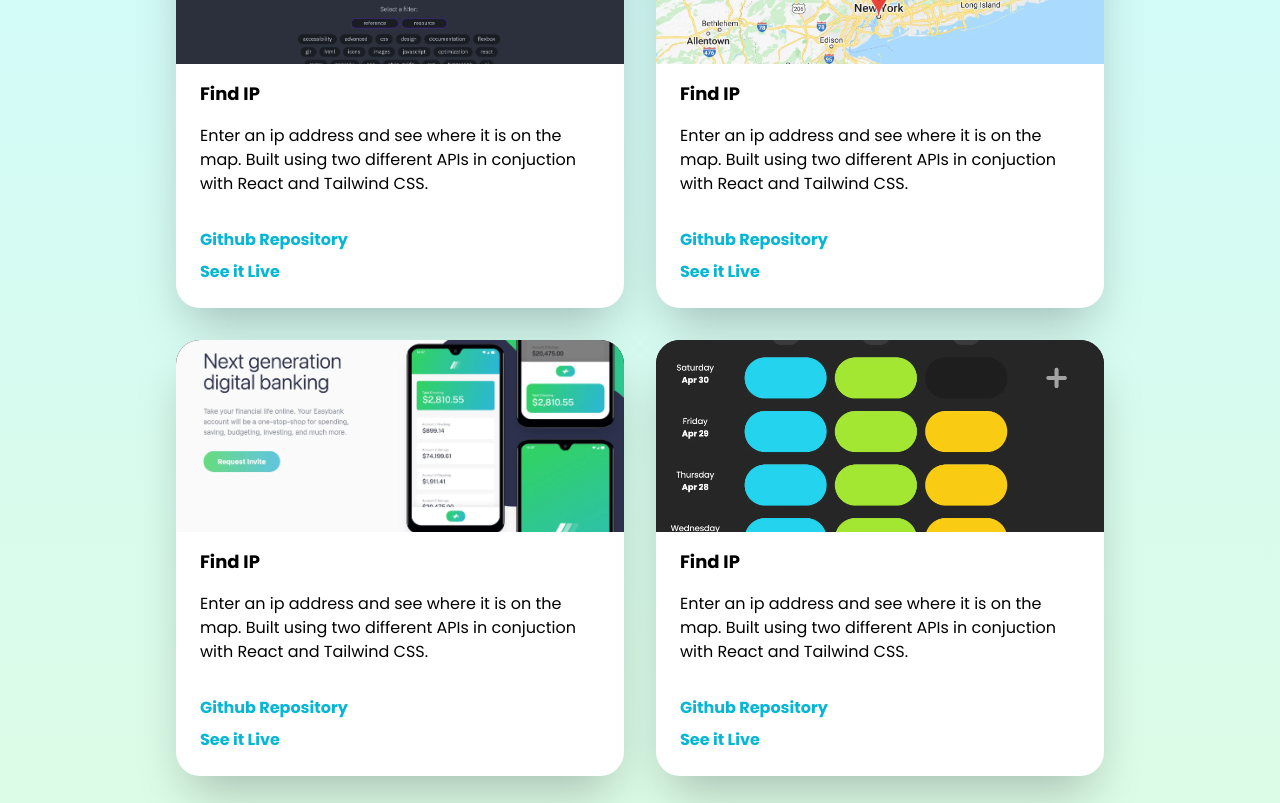
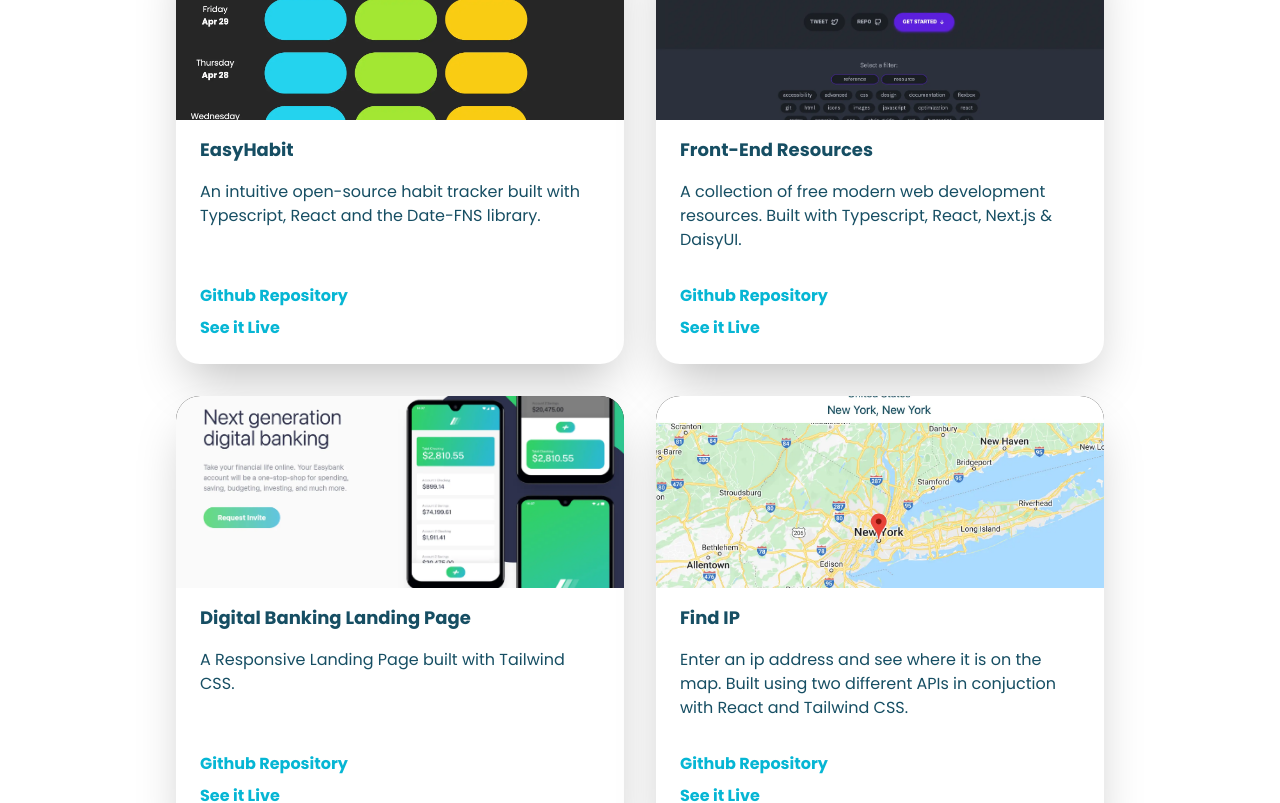
Before and after one commit to robertmcabee/personal-website, a Next.js app: page / in a window 1280 px wide. Shown: the part 1120-1923 px from the top of the page. Built offline with nearby package versions, Linux system fonts and the light colour scheme.

Commit message:
create project card component

```diff
--- /dev/null
+++ b/components/ProjectCard.tsx
@@ -0,0 +1,37 @@
+interface ProjectCardProps {
+  children: React.ReactNode;
+  title: string;
+  description: string;
+  githubURL: string;
+  liveURL: string;
+}
+
+function ProjectCard({
+  children,
+  title,
+  description,
+  githubURL,
+  liveURL,
+}: ProjectCardProps) {
+  return (
+    <article className="max-w-md bg-white rounded-3xl shadow-2xl flex flex-col">
+      <div className="relative rounded-t-3xl h-48 bg-black">{children}</div>
+      <h3 className="py-4 px-6 text-lg font-bold">{title}</h3>
+      <p className="mb-auto px-6">{description}</p>
+      <a
+        href={githubURL}
+        className="text-cyan-500 px-6 pt-8 mt-auto font-bold transition-all hover:text-cyan-300"
+      >
+        Github Repository
+      </a>
+      <a
+        href={liveURL}
+        className="text-cyan-500 px-6 pt-2 pb-6 font-bold transition-all hover:text-cyan-300"
+      >
+        See it Live
+      </a>
+    </article>
+  );
+}
+
+export default ProjectCard;
--- a/components/Projects.tsx
+++ b/components/Projects.tsx
@@ -1,4 +1,5 @@
 import Image from "next/image";
+import ProjectCard from "./ProjectCard";
 import easybankImage from "../images/easybank-screenshot.webp";
 import findipImage from "../images/find-ip-screenshot.webp";
 import easyhabitImage from "../images/easyhabit.webp";
@@ -6,10 +7,10 @@ import frontendresourcesImage from "../images/frontendresources-screenshot.webp"
 
 function Projects() {
   return (
-    <section className="bg-gradient-to-t from-green-100 to-cyan-100 md:px-16 px-8">
-      <div className="py-8 text-green-800 flex justify-center">
+    <section className="md:px-16 px-8 md:pt-8 text-cyan-900">
+      <div className="py-8 flex justify-center">
         <div className="max-w-4xl">
-          <h2 className="text-xl font-bold">Projects</h2>
+          <h2 className="text-2xl md:text-3xl font-bold">Projects</h2>
           <p className="pt-4">
             These are a few of my past projects. More projects and additional
             information can be found at my Github profile, if you&#39;re
@@ -18,10 +19,33 @@ function Projects() {
         </div>
       </div>
 
-      <div className="flex justify-center">
+      <div className="flex justify-center md:pt-4">
         <div className="max-w-fit grid grid-cols-1 md:grid-cols-2 2xl:grid-cols-4 gap-4 md:gap-8 justify-around">
-          <article className="max-w-md bg-white rounded-3xl shadow-2xl flex flex-col">
-            <div className="relative rounded-t-3xl h-48 bg-black">
+          <ProjectCard
+            title={"EasyHabit"}
+            description={
+              "An intuitive open-source habit tracker built with Typescript, React and the Date-FNS library."
+            }
+            githubURL={"https://github.com/robertmcabee/EasyHabit"}
+            liveURL={"https://easyhabit.netlify.app/"}
+          >
+            <Image
+              src={easyhabitImage}
+              alt="findip Screenshot"
+              className="rounded-t-3xl"
+              layout="fill"
+              objectFit="cover"
+            />
+          </ProjectCard>
+
+          <ProjectCard
+            title={"Front-End Resources"}
+            description={
+              "A collection of free modern web development resources. Built with Typescript, React, Next.js & DaisyUI."
+            }
+            githubURL={"https://github.com/robertmcabee/Front-End-Resources"}
+            liveURL={"https://webdevhelp.netlify.app/"}
+          >
             <Image
               src={frontendresourcesImage}
               alt="findip Screenshot"
@@ -29,28 +53,31 @@ function Projects() {
               layout="fill"
               objectFit="cover"
             />
-            </div>
-            <h3 className="py-4 px-6 text-lg font-bold">Find IP</h3>
-            <p className=" px-6">
-              Enter an ip address and see where it is on the map. Built using
-              two different APIs in conjuction with React and Tailwind CSS.
-            </p>
-            <a
-              href="####"
-              className="text-cyan-500 self px-6 pt-8 font-bold transition-all hover:text-cyan-300"
+          </ProjectCard>
+
+          <ProjectCard
+            title={"Digital Banking Landing Page"}
+            description={"A Responsive Landing Page built with Tailwind CSS."}
+            githubURL={"https://github.com/robertmcabee/easybank"}
+            liveURL={"https://easybankrm.netlify.app/"}
           >
-              Github Repository
-            </a>
-            <a
-              href="#####"
-              className="text-cyan-500 self px-6 pt-2 pb-6 font-bold transition-all hover:text-cyan-300"
+            <Image
+              src={easybankImage}
+              alt="findip Screenshot"
+              className="rounded-t-3xl"
+              layout="fill"
+              objectFit="cover"
+            />
+          </ProjectCard>
+
+          <ProjectCard
+            title={"Find IP"}
+            description={
+              "Enter an ip address and see where it is on the map. Built using two different APIs in conjuction with React and Tailwind CSS."
+            }
+            githubURL={"https://github.com/robertmcabee/find-ip"}
+            liveURL={"https://findip.netlify.app/"}
           >
-              See it Live
-            </a>
-          </article>
-
-          <article className="max-w-md bg-white rounded-3xl shadow-2xl flex flex-col">
-            <div className="relative rounded-t-3xl h-48 bg-black">
             <Image
               src={findipImage}
               alt="findip Screenshot"
@@ -58,83 +85,7 @@ function Projects() {
               layout="fill"
               objectFit="cover"
             />
-            </div>
-            <h3 className="py-4 px-6 text-lg font-bold">Find IP</h3>
-            <p className=" px-6">
-              Enter an ip address and see where it is on the map. Built using
-              two different APIs in conjuction with React and Tailwind CSS.
-            </p>
-            <a
-              href="####"
-              className="text-cyan-500 self px-6 pt-8 font-bold transition-all hover:text-cyan-300"
-            >
-              Github Repository
-            </a>
-            <a
-              href="#####"
-              className="text-cyan-500 self px-6 pt-2 pb-6 font-bold transition-all hover:text-cyan-300"
-            >
-              See it Live
-            </a>
-          </article>
-
-          <article className="max-w-md bg-white rounded-3xl shadow-2xl flex flex-col">
-            <div className="relative rounded-t-3xl h-48 bg-black">
-              <Image
-                src={easybankImage}
-                alt="findip Screenshot"
-                className="rounded-t-3xl"
-                layout="fill"
-                objectFit="cover"
-              />
-            </div>
-            <h3 className="py-4 px-6 text-lg font-bold">Find IP</h3>
-            <p className=" px-6">
-              Enter an ip address and see where it is on the map. Built using
-              two different APIs in conjuction with React and Tailwind CSS.
-            </p>
-            <a
-              href="####"
-              className="text-cyan-500 self px-6 pt-8 font-bold transition-all hover:text-cyan-300"
-            >
-              Github Repository
-            </a>
-            <a
-              href="#####"
-              className="text-cyan-500 self px-6 pt-2 pb-6 font-bold transition-all hover:text-cyan-300"
-            >
-              See it Live
-            </a>
-          </article>
-
-          <article className="max-w-md bg-white rounded-3xl shadow-2xl flex flex-col">
-            <div className="relative rounded-t-3xl h-48 bg-black">
-              <Image
-                src={easyhabitImage}
-                alt="findip Screenshot"
-                className="rounded-t-3xl"
-                layout="fill"
-                objectFit="cover"
-              />
-            </div>
-            <h3 className="py-4 px-6 text-lg font-bold">Find IP</h3>
-            <p className=" px-6">
-              Enter an ip address and see where it is on the map. Built using
-              two different APIs in conjuction with React and Tailwind CSS.
-            </p>
-            <a
-              href="####"
-              className="text-cyan-500 self px-6 pt-8 font-bold transition-all hover:text-cyan-300"
-            >
-              Github Repository
-            </a>
-            <a
-              href="#####"
-              className="text-cyan-500 self px-6 pt-2 pb-6 font-bold transition-all hover:text-cyan-300"
-            >
-              See it Live
-            </a>
-          </article>
+          </ProjectCard>
         </div>
       </div>
     </section>
```
Lines whose indentation alone changed are shown as unchanged.
